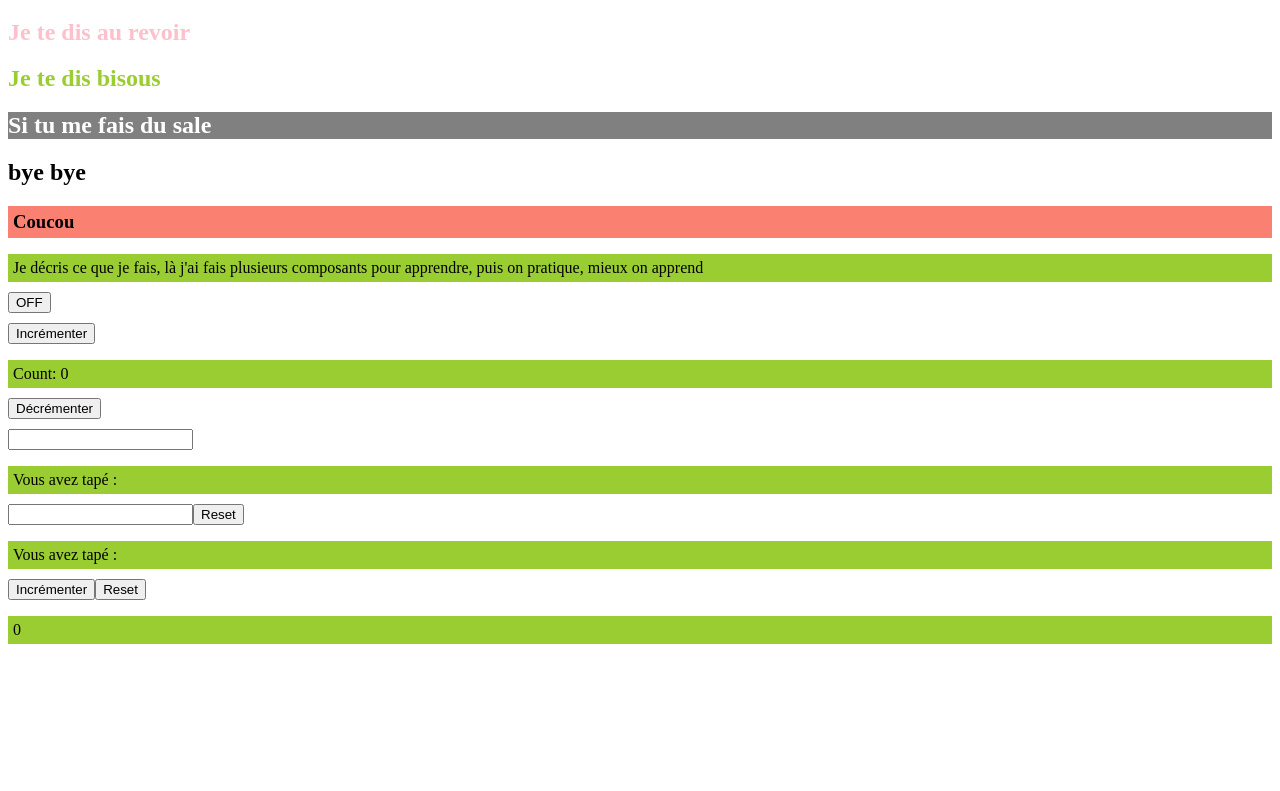
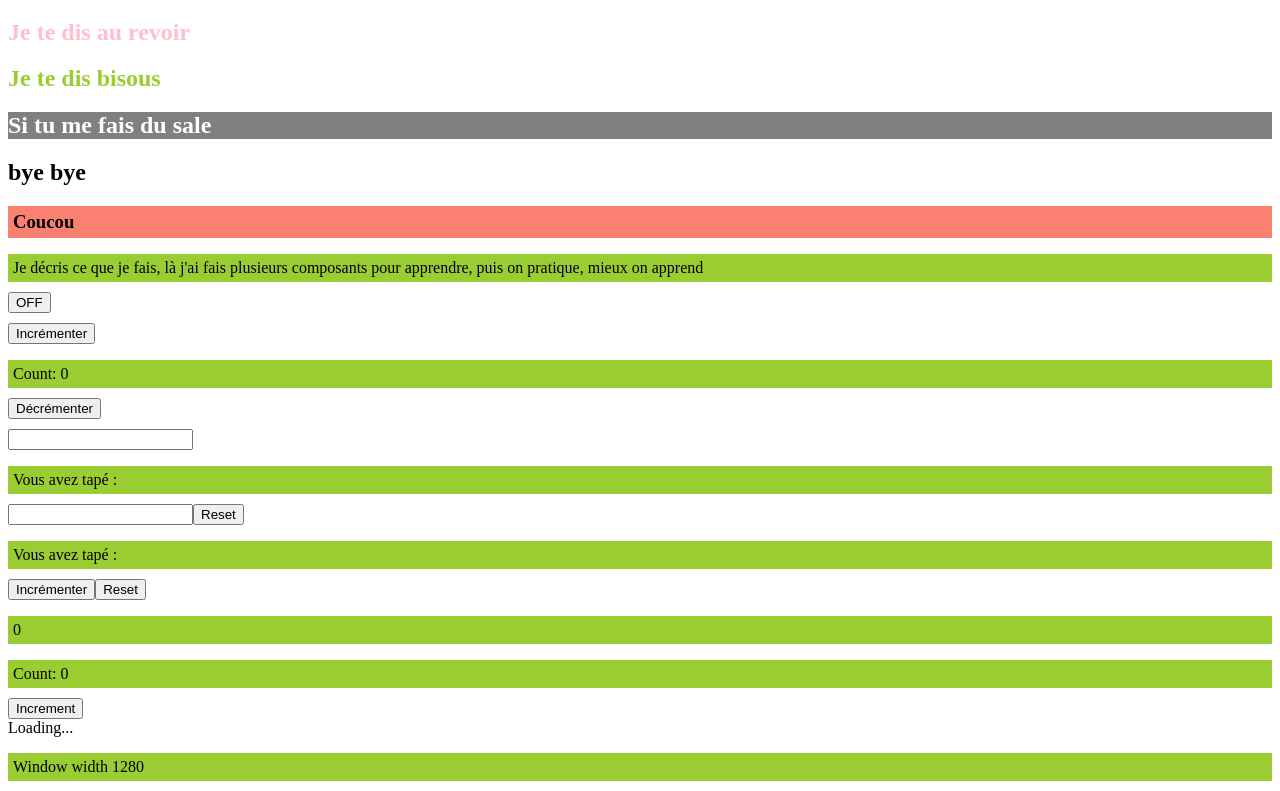
Before and after one commit to GregoryVDev/ToDoList, a React (Vite) app: page / in a window 1280 px wide. Shown: the part 331-1122 px from the top of the page. Before the commit the page ends 985 px from the top, so only its background shows below. Built offline with nearby package versions, Linux system fonts and the light colour scheme; no server answers.

Commit message:
Added const TitleUpdater, DataFetcher and WindowWidth with commentary

```diff
--- a/src/App.jsx
+++ b/src/App.jsx
@@ -19,6 +19,7 @@ import {
   TextValue,
   CountValue,
 } from "./ToggleButton";
+import { TitleUpdater, DataFetcher, WindowWidth } from "./Testeffect";
 
 export const App = () => {
   return (
@@ -44,6 +45,9 @@ export const App = () => {
       <TextInput />
       <TextValue />
       <CountValue />
+      <TitleUpdater />
+      <DataFetcher />
+      <WindowWidth />
     </div>
   );
 };
--- /dev/null
+++ b/src/Testeffect.jsx
@@ -0,0 +1,68 @@
+import React, { useState, useEffect } from "react";
+
+export const TitleUpdater = () => {
+  const [count, setCount] = useState(0);
+
+  useEffect(() => {
+    document.title = `Count: ${count}`; // Permet de modifier le title du HTML à chaque fois que "count" change
+  }, [count]);
+
+  return (
+    <div>
+      <p>Count: {count}</p>
+      <button onClick={() => setCount(count + 1)}>Increment</button>{" "}
+      {/* Permet d'incrémenter de 1 à chaque fois ce qu'il mettra à jour le title du HTML  */}
+    </div>
+  );
+};
+
+export const DataFetcher = () => {
+  const [data, setData] = useState(null); // On fait une initialisation de "data" à "null"
+
+  // On utilise 'fetch' pour récupérer des données de l'API
+  useEffect(() => {
+    fetch("https://jsonplaceholder.typicode.com/todos/1")
+      .then((response) => response.json()) // Convertir la réponse en JSON
+      .then((data) => setData(data)); // Mettre à jour 'data' avec les données reçues
+  }, []); // Tableau de dépendances est vide ce qui veut dire qu'il sera exécuter uniquement une fois lors du rendu de la page
+
+  return (
+    <div>
+      {data ? ( // On vérifie si la valeur est null
+        <pre>{JSON.stringify(data, null, 2)}</pre> // Afficher les données
+      ) : (
+        "Loading..."
+      )}
+      {/* Affiche "Loading..." si 'data est encore null */}
+    </div>
+  );
+};
+
+export const WindowWidth = () => {
+  const [width, setWidth] = useState(window.innerWidth); // On créé une const avec comme valeur "width". La valeur initiale de "width" est définie sur sa largeur actuelle (la fenêtre du navigateur) avec useState(window.innerWidth)
+
+  useEffect(() => {
+    // La fonction handleResize est définie pour mettre à jour la largeur de la page lorsque la fenêtre est redimensionnée.
+    const handleResize = () => {
+      // On met à jour la largeur en utilisant la valeur actuelle de window.innerWidth
+      setWidth(window.innerWidth);
+    }; //
+
+    // On ajoute un écouteur d'évenements pour l'événement "resize" (redimensionnement de la fenêtre) qui appel la fonction handleResize lorsque la fenêtre est redimensionnée
+
+    window.addEventListener("resize", handleResize);
+
+    // La fonction 'return' est exécutée quand le composant est démonté
+
+    return () => {
+      // La fonction supprime l'écouteur d'évenements pour éviter les fuites de mémoire
+      window.removeEventListener("resize", handleResize);
+    };
+  }, []); // Tableau vide du coup on déclenche uniquement une fois après le rendu de la page
+
+  return (
+    <div>
+      <p>Window width {width}</p>
+    </div>
+  );
+};
```
